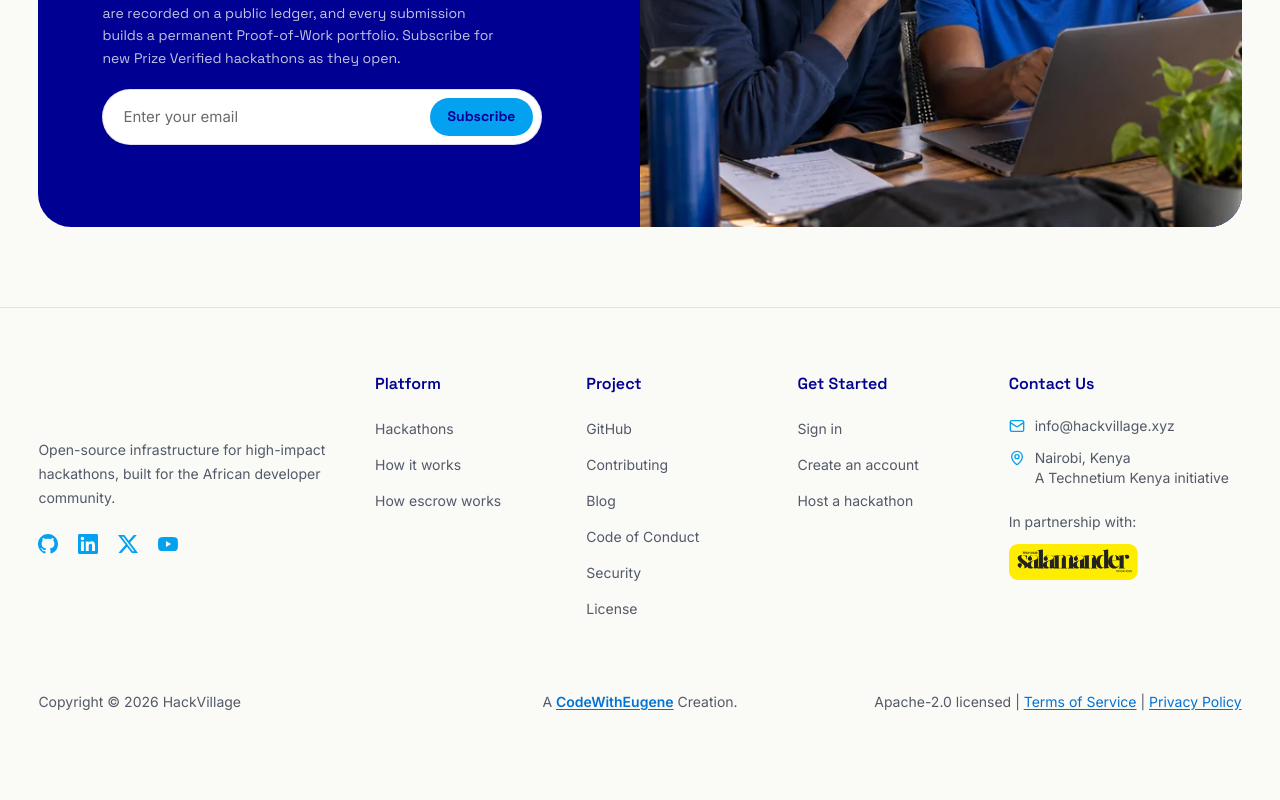
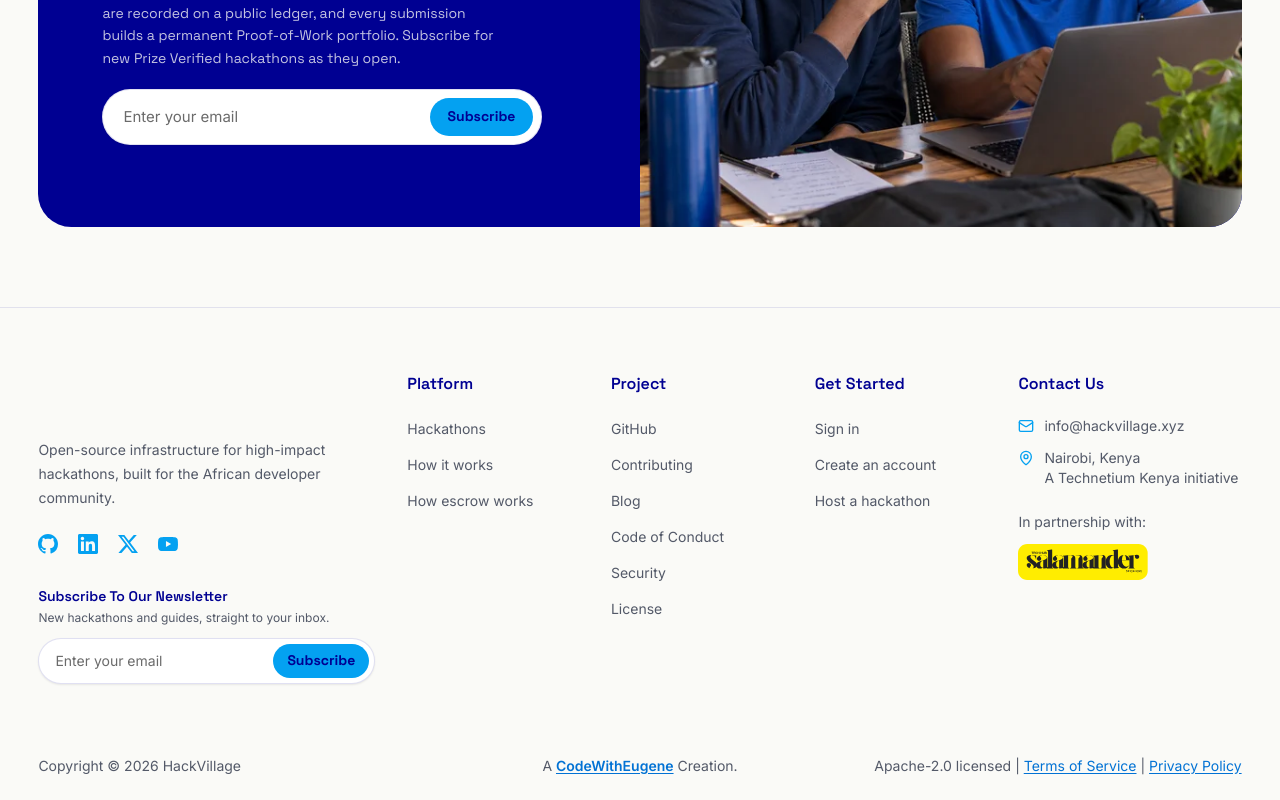
Before and after one commit to CodeWithEugene/HackVillage, a Next.js app: page / in a window 1280 px wide. Shown: the part 2656-3456 px from the top of the page. Before the commit the page ends 3392 px from the top, so only its background shows below. Built offline with nearby package versions, Linux system fonts and the light colour scheme; no server answers.

Commit message:
feat(ui): move the newsletter signup into the footer and drop it from the blog

```diff
--- a/app/(marketing)/blog/[slug]/page.tsx
+++ b/app/(marketing)/blog/[slug]/page.tsx
@@ -5,7 +5,6 @@ import { notFound } from "next/navigation";
 import { ArrowLeft } from "lucide-react";
 
 import { BlogCard } from "@/components/patterns/blog-card";
-import { CtaBanner } from "@/components/patterns/cta-banner";
 import { LegalToc } from "@/components/patterns/legal-toc";
 import { allPosts, formatPostDate, getPost, morePosts } from "@/lib/blog";
 
@@ -99,8 +98,6 @@ export default async function BlogPostPage({ params }: PageProps) {
           </div>
         </section>
       ) : null}
-
-      <CtaBanner photoSide="left" />
     </>
   );
 }
--- a/app/(marketing)/blog/page.tsx
+++ b/app/(marketing)/blog/page.tsx
@@ -1,7 +1,6 @@
 import type { Metadata } from "next";
 
 import { BlogCard } from "@/components/patterns/blog-card";
-import { CtaBanner } from "@/components/patterns/cta-banner";
 import { allPosts } from "@/lib/blog";
 
 export const metadata: Metadata = {
@@ -34,7 +33,6 @@ export default function BlogPage() {
           ))}
         </div>
       </div>
-      <CtaBanner photoSide="left" />
     </>
   );
 }
--- a/app/globals.css
+++ b/app/globals.css
@@ -609,6 +609,30 @@
     font-size: 13px;
     color: #ffd2d2;
   }
+  /* On light backgrounds (footer): compact, with readable error and success text. */
+  .newsletter-light.newsletter-form {
+    max-width: 340px;
+  }
+  .newsletter-light .newsletter-field {
+    padding: 5px 5px 5px 16px;
+  }
+  .newsletter-light .newsletter-input {
+    font-size: 14px;
+  }
+  .newsletter-light .newsletter-submit {
+    height: 34px;
+    min-width: 88px;
+    padding-inline: 14px;
+  }
+  .newsletter-light .newsletter-error {
+    color: var(--color-danger);
+  }
+  .newsletter-light.newsletter-success {
+    max-width: 340px;
+    background: color-mix(in srgb, var(--color-brand) 12%, transparent);
+    color: var(--color-ink);
+    font-size: 14px;
+  }
   .newsletter-success {
     max-width: 440px;
     padding: 14px 20px;
--- a/components/patterns/newsletter-form.tsx
+++ b/components/patterns/newsletter-form.tsx
@@ -5,20 +5,24 @@ import { Loader2 } from "lucide-react";
 
 import { subscribeAction, type SubscribeState } from "@/lib/newsletter/actions";
 
-/** Email capture for the CTA banner — a real, working newsletter signup. */
-export function NewsletterForm() {
+/**
+ * A real, working newsletter signup. `tone="light"` is for light backgrounds
+ * (the footer); the default suits the navy CTA banner.
+ */
+export function NewsletterForm({ tone = "dark" }: { tone?: "dark" | "light" }) {
+  const toneClass = tone === "light" ? " newsletter-light" : "";
   const [state, action, pending] = useActionState<SubscribeState, FormData>(subscribeAction, {});
 
   if (state.message === "subscribed") {
     return (
-      <p className="newsletter-success" role="status">
+      <p className={`newsletter-success${toneClass}`} role="status">
         You&apos;re on the list. Check your inbox for a welcome note.
       </p>
     );
   }
 
   return (
-    <form action={action} className="newsletter-form" noValidate>
+    <form action={action} className={`newsletter-form${toneClass}`} noValidate>
       <div className="newsletter-field">
         <input
           type="email"
--- a/components/patterns/site-footer.tsx
+++ b/components/patterns/site-footer.tsx
@@ -3,6 +3,7 @@ import { Mail, MapPin } from "lucide-react";
 
 import { GithubMark } from "@/components/icons/github-icon";
 import { LinkedinIcon, XIcon, YoutubeIcon } from "@/components/icons/social-icons";
+import { NewsletterForm } from "@/components/patterns/newsletter-form";
 
 const GITHUB_URL = "https://github.com/CodeWithEugene/HackVillage";
 const CONTACT_EMAIL = "info@hackvillage.xyz";
@@ -88,6 +89,15 @@ export function SiteFooter() {
               </li>
             ))}
           </ul>
+          <div className="mt-8">
+            <p className="font-display text-sm font-semibold text-ink">
+              Subscribe To Our Newsletter
+            </p>
+            <p className="mt-1 mb-3 text-xs text-body-copy">
+              New hackathons and guides, straight to your inbox.
+            </p>
+            <NewsletterForm tone="light" />
+          </div>
         </div>
 
         {FOOTER_SECTIONS.map((section) => (
```
